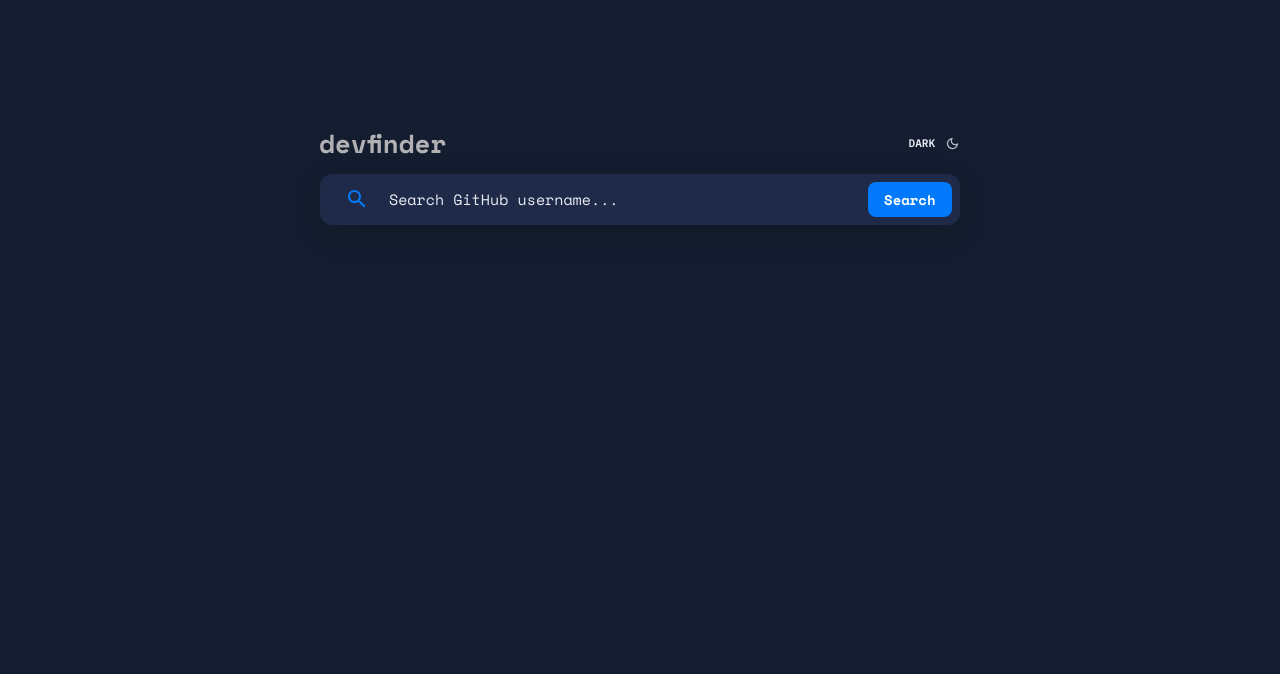
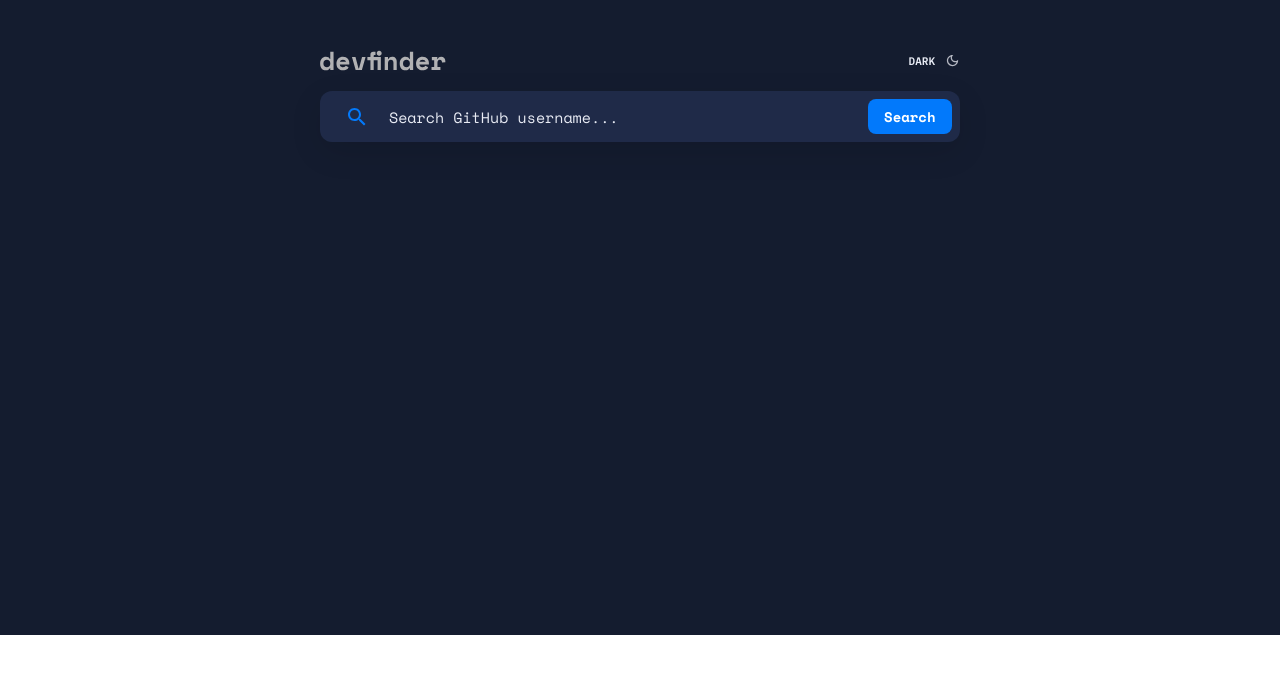
Before and after one commit to giovanna-mrosa/frontendMentor-devfinder, a React (Create React App) app: page / in a window 1280 px wide. Shown: the top 674 px of the page. Built offline with nearby package versions, Linux system fonts and the light colour scheme.

Commit message:
:bug: fix: Background settings

```diff
--- a/src/Pages/Home/styles.js
+++ b/src/Pages/Home/styles.js
@@ -6,7 +6,8 @@ export const Container = styled.div`
   align-items: center;
   justify-content: center;
   background-color: ${props => props.theme.colors.background};
-  height: 100vh;
+  padding: 50px 0;
+  height: max-content;
 
   .container-content {
     width: 50%;
```
